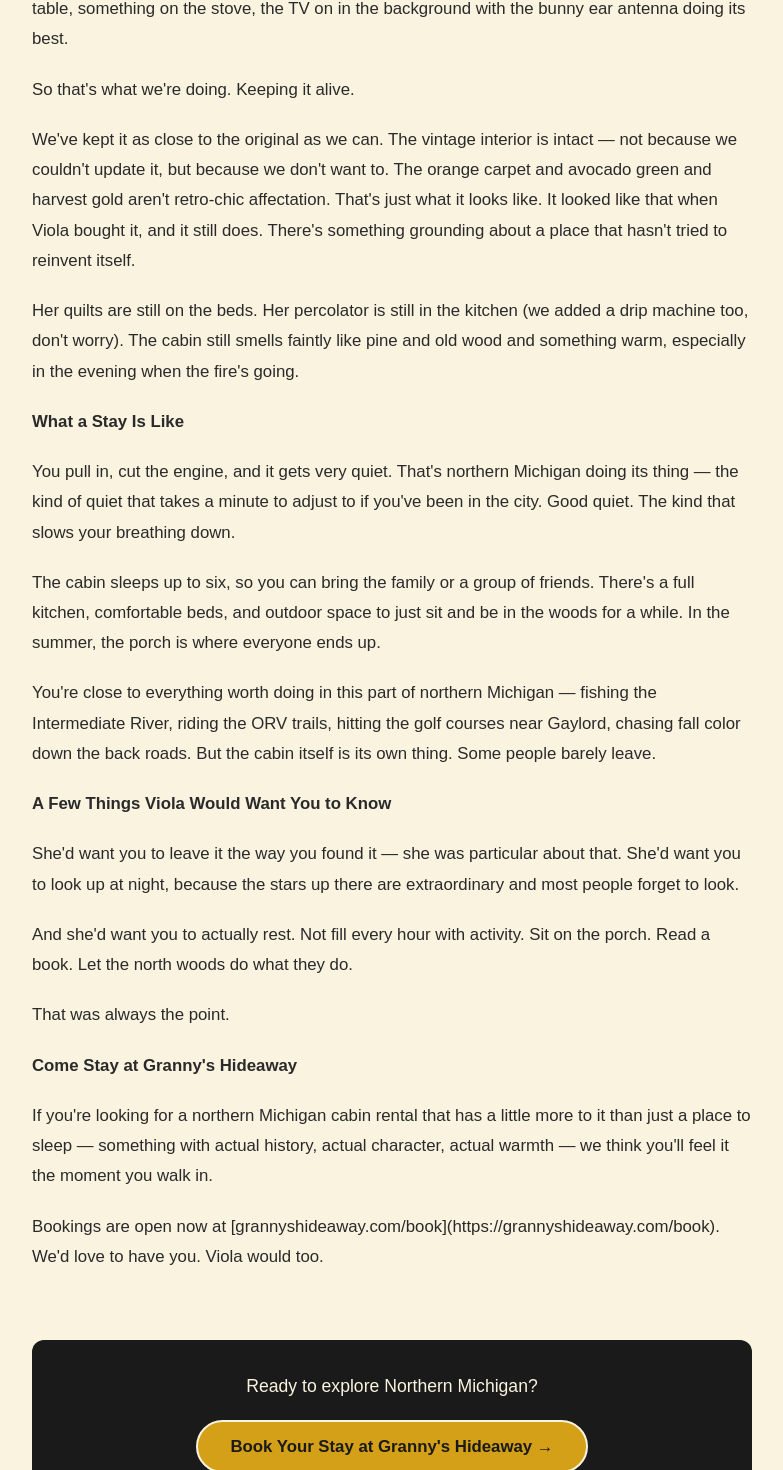
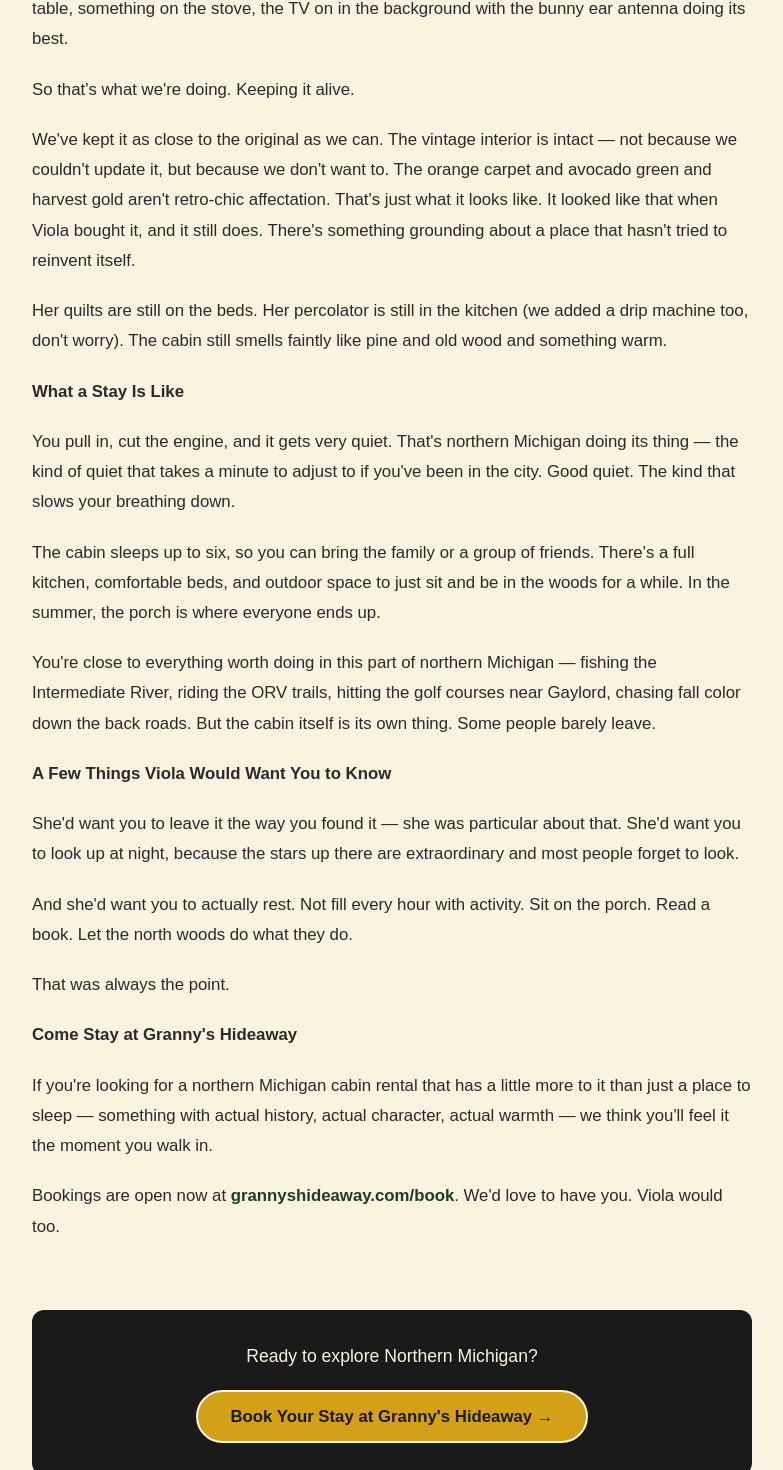
Before and after one commit to dealdesk365/grannys-hideaway, a Next.js app: page /blog/grandma-viola-story-grannys-hideaway-cabin in a window 1280 px wide. Shown: the part 1216-2686 px from the top of the page, without its empty margins (248-1031 px from the left). Built offline with nearby package versions, Linux system fonts and the light colour scheme; a web font is replaced by a local one.

Commit message:
fix: remove last fireplace ref + make markdown links clickable in blog posts

```diff
--- a/app/blog/[slug]/page.tsx
+++ b/app/blog/[slug]/page.tsx
@@ -34,8 +34,10 @@ export async function generateMetadata({ params }: Props): Promise<Metadata> {
 function renderContent(content: string) {
   const paragraphs = content.split("\n\n");
   return paragraphs.map((para, i) => {
-    // Replace **text** with <strong>text</strong>
-    const html = para.replace(/\*\*(.+?)\*\*/g, "<strong>$1</strong>");
+    // Replace **text** with <strong>text</strong> and [text](url) with <a> tags
+    const html = para
+      .replace(/\*\*(.+?)\*\*/g, "<strong>$1</strong>")
+      .replace(/\[([^\]]+)\]\((https?:\/\/[^)]+)\)/g, '<a href="$2" style="color:#1a3d2b;font-weight:600;">$1</a>');
     return (
       <p
         key={i}
--- a/lib/blog.ts
+++ b/lib/blog.ts
@@ -37,7 +37,7 @@ So that's what we're doing. Keeping it alive.
 
 We've kept it as close to the original as we can. The vintage interior is intact — not because we couldn't update it, but because we don't want to. The orange carpet and avocado green and harvest gold aren't retro-chic affectation. That's just what it looks like. It looked like that when Viola bought it, and it still does. There's something grounding about a place that hasn't tried to reinvent itself.
 
-Her quilts are still on the beds. Her percolator is still in the kitchen (we added a drip machine too, don't worry). The cabin still smells faintly like pine and old wood and something warm, especially in the evening when the fire's going.
+Her quilts are still on the beds. Her percolator is still in the kitchen (we added a drip machine too, don't worry). The cabin still smells faintly like pine and old wood and something warm.
 
 **What a Stay Is Like**
 
```
